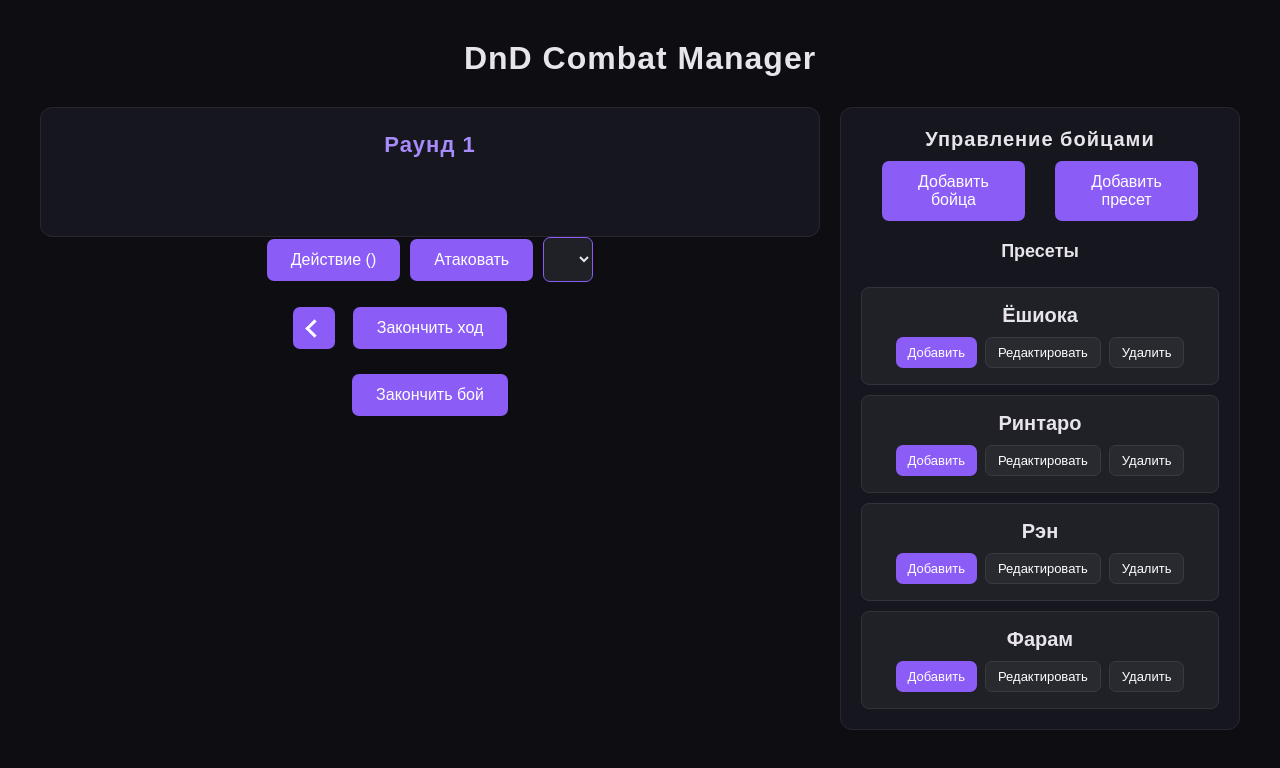
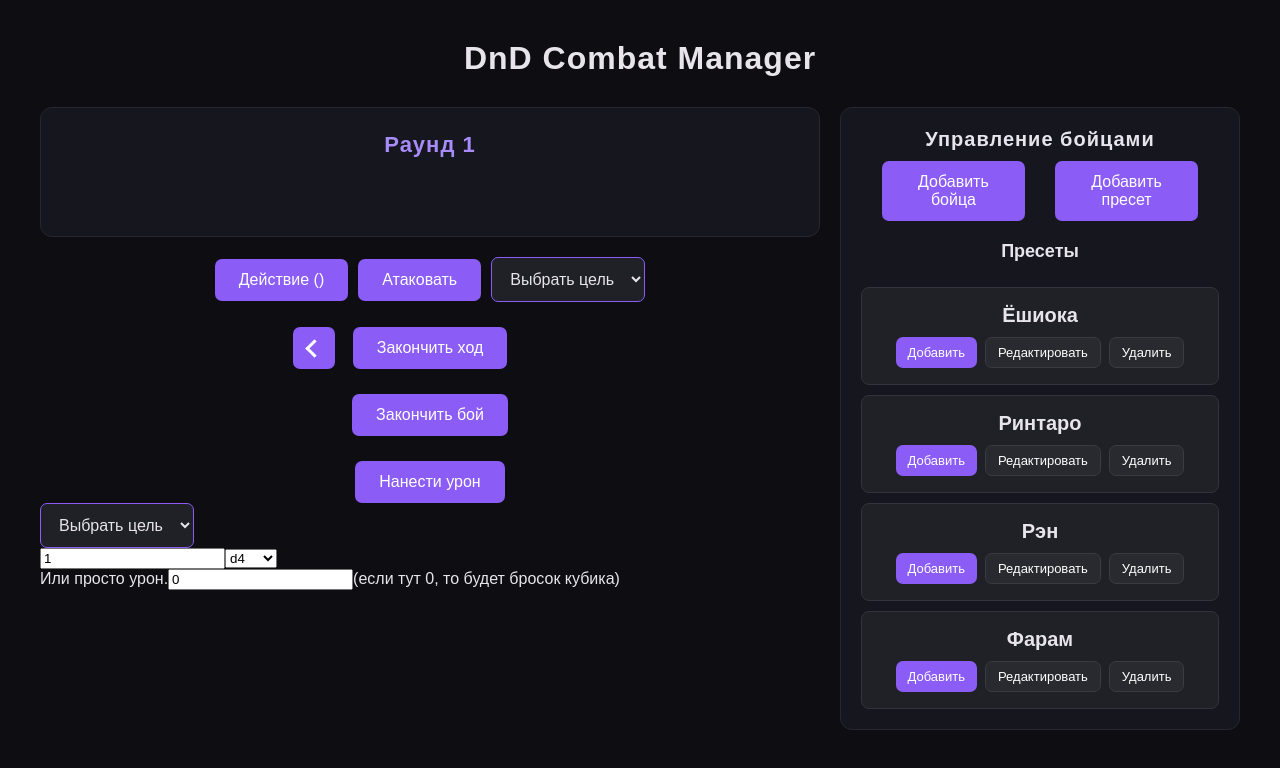
Before and after one commit to j0mp1x/DnD-Combat-Manger, a React (Vite) app: page / in a window 1280 px wide. Shown: the top 768 px of the page. Built offline with nearby package versions, Linux system fonts and the light colour scheme.

Commit message:
Добавил ручное нанесение урона

```diff
--- a/src/App.jsx
+++ b/src/App.jsx
@@ -52,6 +52,11 @@ function App() {
         battleUpdateFighter,
         onAttack,
         setTarget,
+        takeDamage,
+        setGlobalTarget,
+        setGlobalDamageQ,
+        setGlobalDamageDice,
+        setJustDamage,
     } = useGameState(setConfirmModal)
 
     const isFirstRender = useRef(true)
@@ -191,6 +196,7 @@ function App() {
                             }
                             onChange={setTarget}
                         >
+                            <option value="">Выбрать цель</option>
                             {gameState.fighters.map((e) => {
                                 if (
                                     e.id !==
@@ -219,6 +225,66 @@ function App() {
                                 Закончить ход
                             </button>
                             <button onClick={onEndCombat}>Закончить бой</button>
+                            <button onClick={takeDamage}>Нанести урон</button>
+                            <select
+                                className="targetSelect"
+                                name="globalTarget"
+                                value={
+                                    gameState.globalTarget
+                                        ? gameState.fighters.find(
+                                              (e) =>
+                                                  e.id ===
+                                                  gameState.globalTarget
+                                          ).id
+                                        : ''
+                                }
+                                onChange={setGlobalTarget}
+                            >
+                                <option value="">Выбрать цель</option>
+                                {gameState.fighters.map((e) => {
+                                    return (
+                                        <option key={e.id} value={e.id}>
+                                            {e.name}
+                                        </option>
+                                    )
+                                })}
+                            </select>
+                            <form>
+                                <label>
+                                    <input
+                                        type="number"
+                                        name="quantity"
+                                        value={
+                                            gameState.globalDamageDice.quantity
+                                        }
+                                        onChange={setGlobalDamageQ}
+                                    />
+                                </label>
+                                <label>
+                                    <select
+                                        name="dices"
+                                        onChange={setGlobalDamageDice}
+                                    >
+                                        <option value="4">d4</option>
+                                        <option value="6">d6</option>
+                                        <option value="8">d8</option>
+                                        <option value="10">d10</option>
+                                        <option value="12">d12</option>
+                                        <option value="20">d20</option>
+                                        <option value="100">d100</option>
+                                    </select>
+                                </label>
+                            </form>
+                            <label>
+                                Или просто урон.
+                                <input
+                                    type="number"
+                                    name="justDamage"
+                                    value={gameState.justDamage}
+                                    onChange={setJustDamage}
+                                />
+                                (если тут 0, то будет бросок кубика)
+                            </label>
                         </div>
                     </div>
                 </div>
--- a/src/UTILITES/dice.js
+++ b/src/UTILITES/dice.js
@@ -1,5 +1,9 @@
 const rollDice = (quantity, d) => {
-    return Math.floor(Math.random() * d) + 1
+    let totalValue = 0
+    for (let i = 0; i < quantity; i++) {
+        totalValue += Math.floor(Math.random() * d) + 1
+    }
+    return totalValue
 }
 
 export { rollDice }
--- a/src/components/formModal.jsx
+++ b/src/components/formModal.jsx
@@ -33,15 +33,13 @@ const FormModal = ({ isOpen, onSubmit, onClose, getData, value }) => {
                                         value ? value.dndClass.name : ''
                                     }
                                 >
-                                    <option value={CLASS_LIST.WARRIOR.name}>
-                                        {CLASS_LIST.WARRIOR.name}
-                                    </option>
-                                    <option value={CLASS_LIST.MONK.name}>
-                                        {CLASS_LIST.MONK.name}
-                                    </option>
-                                    <option value={CLASS_LIST.WARLOCK.name}>
-                                        {CLASS_LIST.WARLOCK.name}
-                                    </option>
+                                    {Object.values(CLASS_LIST).map((e) => {
+                                        return (
+                                            <option value={e.name}>
+                                                {e.name}
+                                            </option>
+                                        )
+                                    })}
                                 </select>
                             </label>
                         </div>
--- a/src/data/class.js
+++ b/src/data/class.js
@@ -11,6 +11,8 @@ const CLASS_LIST = {
     MONK: new DndClass('Монах', 8, 5),
     WARLOCK: new DndClass('Колдун', 8, 5),
     BARBARIAN: new DndClass('Варвар', 12, 7),
+    ROUGE: new DndClass('Плут', 8, 5),
+    PRIEST: new DndClass('Жрец', 8, 5),
 }
 
 export { CLASS_LIST }
--- a/src/hooks/useGameState.js
+++ b/src/hooks/useGameState.js
@@ -8,6 +8,7 @@ import {
 import { defaultPresets, createPreset } from '../data/preset'
 import { setCurrentId, currentId } from '../UTILITES/idCreator'
 import { updatePreset } from '../data/preset'
+import { rollDice } from '../UTILITES/dice'
 
 const useGameState = (setConfirmModal) => {
     // States and Effects
@@ -17,6 +18,9 @@ const useGameState = (setConfirmModal) => {
         presets: [...defaultPresets],
         round: 1,
         currentFighter: 0,
+        globalTarget: null,
+        globalDamageDice: { quantity: 1, dice: 6 },
+        justDamage: 0,
     })
 
     const [prevGameState, setPrevGameState] = useState([{}])
@@ -195,6 +199,95 @@ const useGameState = (setConfirmModal) => {
         })
     }
 
+    const setGlobalTarget = (event) => {
+        const id = Number(event.target.value)
+
+        setPrevGameState((prev) => {
+            return [...prev, gameState]
+        })
+
+        setGameState((prev) => {
+            return {
+                ...prev,
+                globalTarget: id,
+            }
+        })
+    }
+
+    const setGlobalDamageQ = async (event) => {
+        const q = Number(event.target.value)
+
+        setPrevGameState((prev) => {
+            return [...prev, gameState]
+        })
+
+        setGameState((prev) => {
+            return {
+                ...prev,
+                globalDamageDice: { ...prev.globalDamageDice, quantity: q },
+            }
+        })
+    }
+    const setGlobalDamageDice = async (event) => {
+        const q = Number(event.target.value)
+
+        setPrevGameState((prev) => {
+            return [...prev, gameState]
+        })
+
+        setGameState((prev) => {
+            return {
+                ...prev,
+                globalDamageDice: { ...prev.globalDamageDice, dice: q },
+            }
+        })
+    }
+
+    const setJustDamage = (event) => {
+        const d = Number(event.target.value)
+
+        setPrevGameState((prev) => {
+            return [...prev, gameState]
+        })
+
+        setGameState((prev) => {
+            return {
+                ...prev,
+                justDamage: d,
+            }
+        })
+    }
+
+    const takeDamage = () => {
+        if (gameState.globalTarget && gameState.globalDamageDice.quantity) {
+            const target = gameState.globalTarget
+            let damage = rollDice(
+                gameState.globalDamageDice.quantity,
+                gameState.globalDamageDice.dice
+            )
+
+            if (gameState.justDamage) {
+                damage = gameState.justDamage
+            }
+
+            setPrevGameState((prev) => {
+                return [...prev, gameState]
+            })
+            setGameState((prev) => {
+                return {
+                    ...prev,
+                    fighters: prev.fighters.map((e) => {
+                        if (e.id === target) {
+                            const cf = battleUpdate(e, damage)
+                            return cf
+                        } else return e
+                    }),
+                    justDamage: 0,
+                }
+            })
+        }
+    }
+
     const backUp = () => {
         if (prevGameState.length > 1) {
             setGameState((prev) => {
@@ -304,14 +397,19 @@ const useGameState = (setConfirmModal) => {
     }
 
     const onAttack = () => {
-        if (onUseAction()) {
-            let attacer = gameState.fighters[gameState.currentFighter]
-            let target = gameState.fighters.find((e) => e.id === attacer.target)
-            console.log(target)
+        let attacer = gameState.fighters[gameState.currentFighter]
 
-            battleUpdateFighter(target, attacer.attack())
+        if (attacer.target) {
+            if (onUseAction()) {
+                let target = gameState.fighters.find(
+                    (e) => e.id === attacer.target
+                )
+                console.log(target)
 
-            return true
+                battleUpdateFighter(target, attacer.attack())
+
+                return true
+            } else return false
         } else return false
     }
 
@@ -353,6 +451,11 @@ const useGameState = (setConfirmModal) => {
         battleUpdateFighter,
         onAttack,
         setTarget,
+        takeDamage,
+        setGlobalTarget,
+        setGlobalDamageQ,
+        setGlobalDamageDice,
+        setJustDamage,
     }
 }
 
--- a/src/index.css
+++ b/src/index.css
@@ -573,6 +573,7 @@ button:hover {
     align-items: center;
     justify-content: center;
     gap: 10px;
+    margin-top: 20px;
 }
 
 .combatActions button {
```
